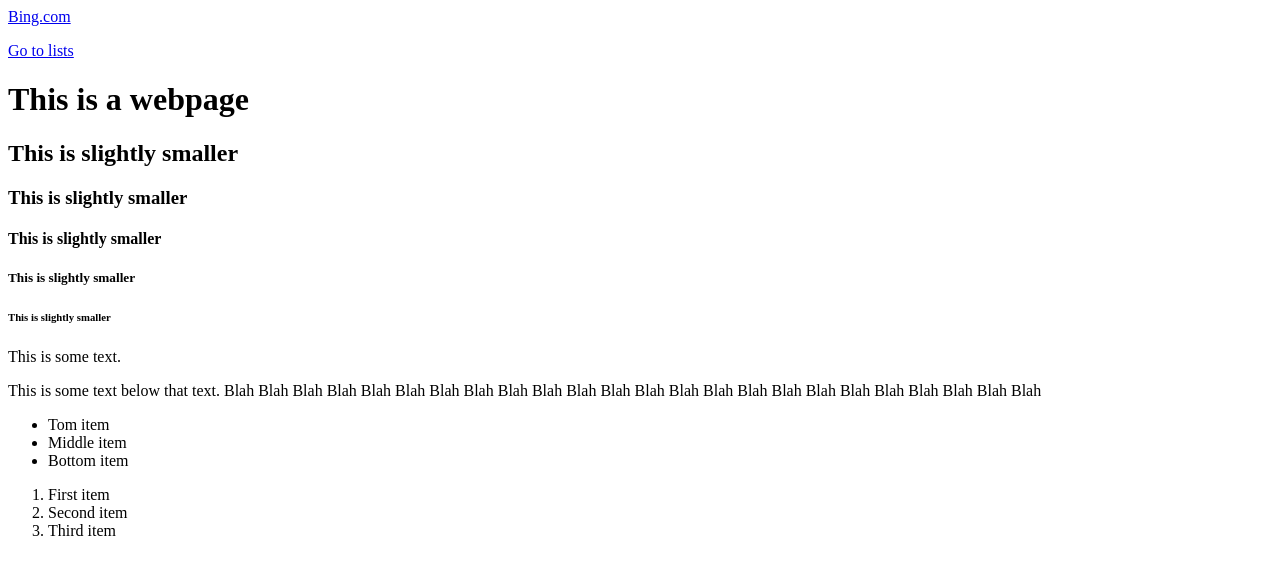
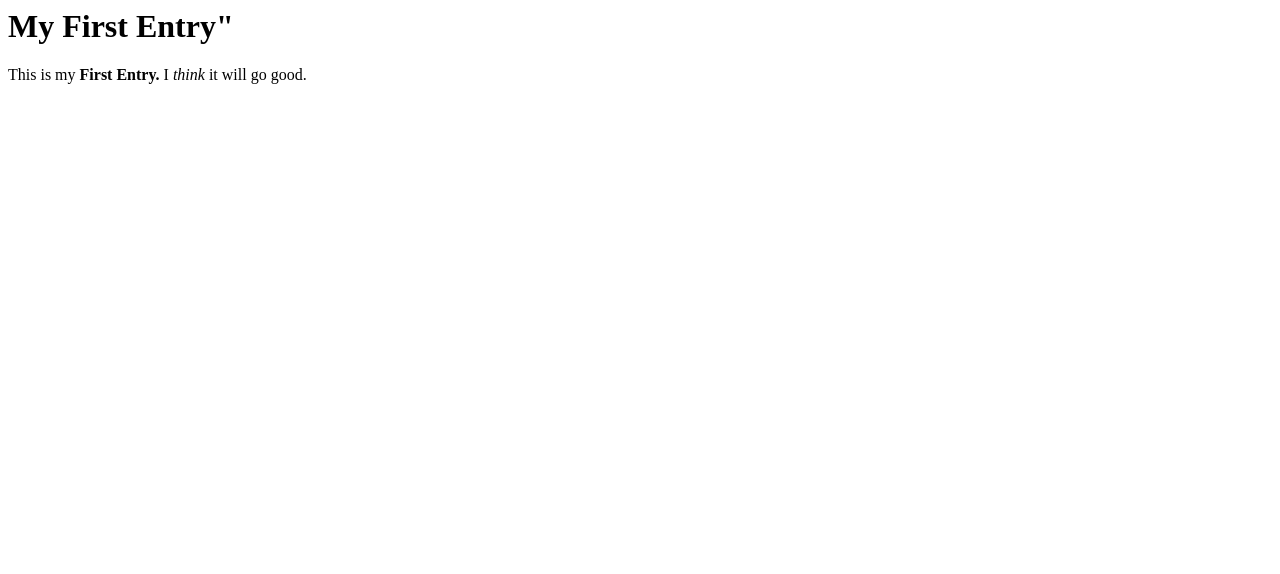
Before and after one commit to mpond808/mpond808.github.io, a plain HTML site: page index.html in a window 1280 px wide. Drawn offline with Linux system fonts and the light colour scheme.

Commit message:
Update index.html

```diff
--- a/index.html
+++ b/index.html
@@ -1,30 +1,11 @@
 <html>
   <head>
     <title> My Site </title>
-  </head>
+      </head>
   <body>
-    <a href="https://www.google.com"> Bing.com </a>
-    <p><a href="#list-examples"> Go to lists </a></p>
-    <h1> This is a webpage </h1>
-    <h2> This is slightly smaller </h2>
-    <h3> This is slightly smaller </h3>
-    <h4> This is slightly smaller </h4>
-    <h5> This is slightly smaller </h5>
-    <h6> This is slightly smaller </h6>
-    <div id="lower-text">
-      <p> This is some text. </p>
-      <p> This is some text below that text. Blah Blah Blah Blah Blah Blah Blah Blah Blah Blah Blah Blah Blah Blah Blah Blah Blah Blah Blah Blah Blah Blah Blah Blah  </p>
-     <div id="list-examples">
-       <ul>
-         <li> Tom item </li>
-         <li> Middle item </li>
-         <li> Bottom item </li>
-       </ul>
-       <ol>
-         <li> First item </li>
-         <li> Second item </li>
-         <li> Third item </li>
-       </ol>
-    </div>
+    <h1> My First Entry" </h1>
+    <p>
+      This is my <b>First Entry.</b> I <i>think</i> it will go good.
+    </p>
   </body>
 </html>
```
